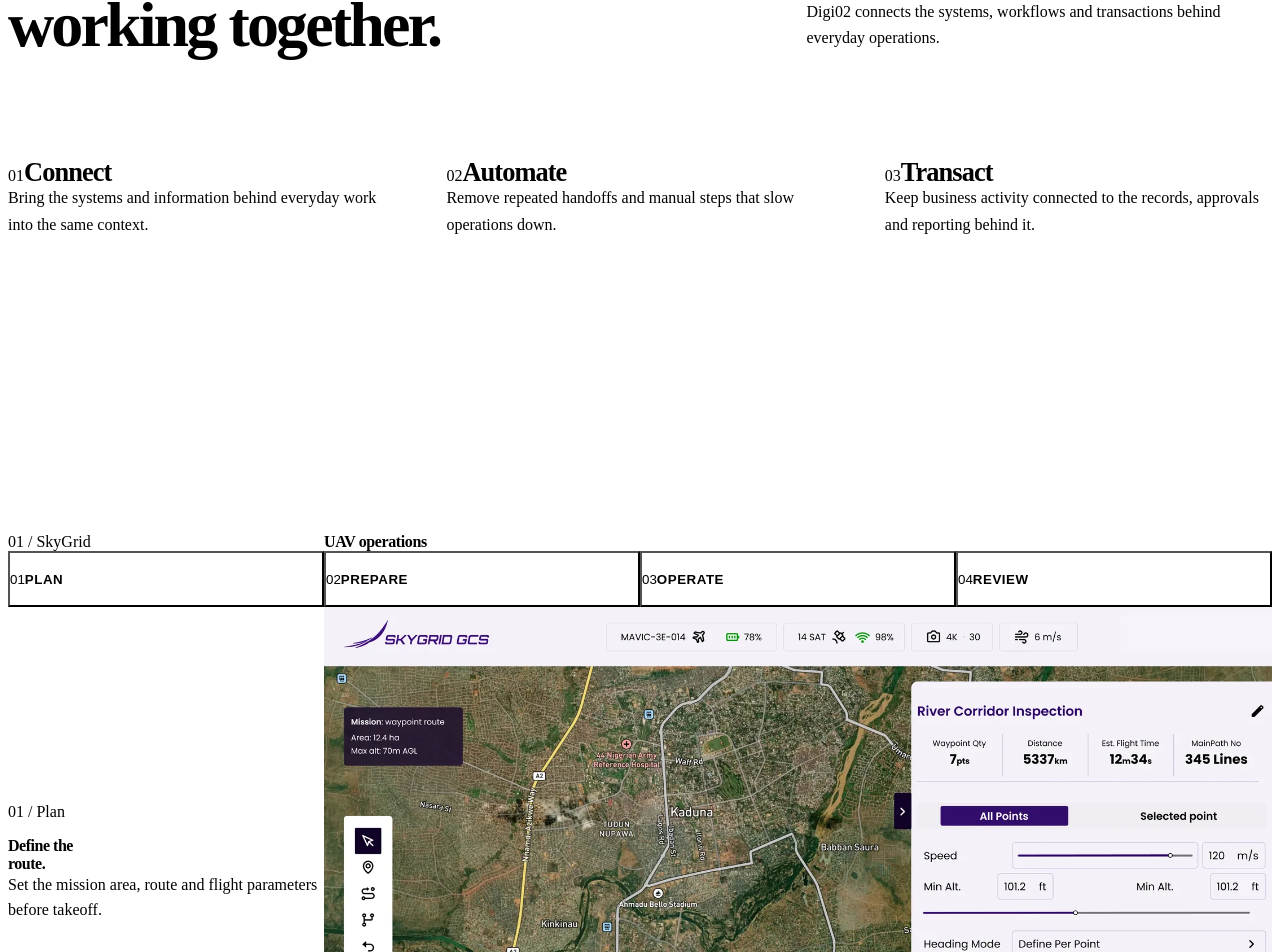
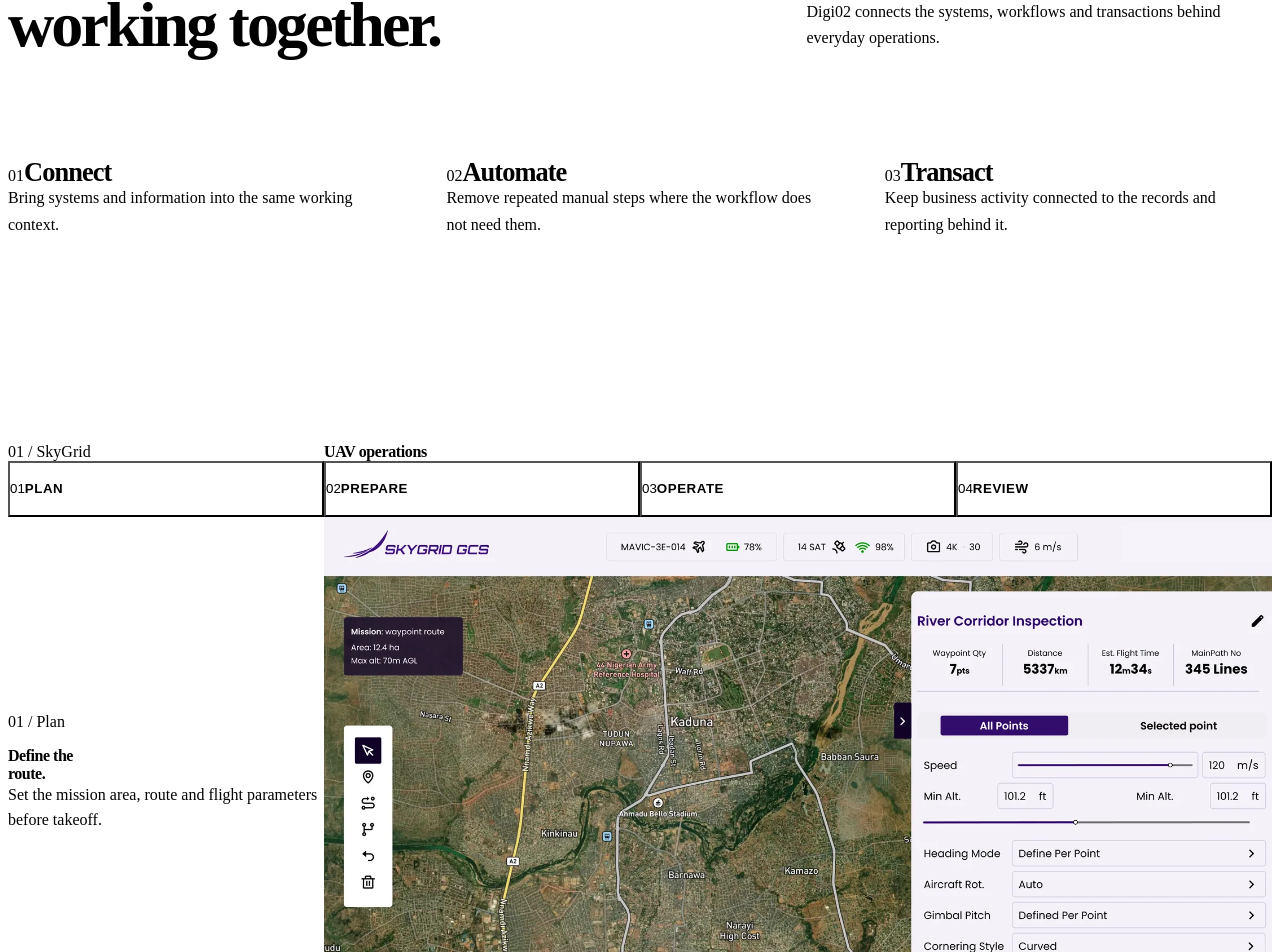
Before and after one commit to emmy16-glitch/Digi02_website, a React (Vite) app: page / in a window 1280 px wide. Shown: the part 915-1867 px from the top of the page. Built offline with nearby package versions, Linux system fonts and the light colour scheme; no server answers; the HTML template or start-up script is replaced by a standard one.

Commit message:
Restore compact editorial operational bridge

```diff
--- a/src/sections/home/SolutionsTransformationSection.tsx
+++ b/src/sections/home/SolutionsTransformationSection.tsx
@@ -5,29 +5,23 @@
   {
     number: '01',
     title: 'Connect',
-    description:
-      'Bring the systems and information behind everyday work into the same context.',
+    description: 'Bring systems and information into the same working context.',
   },
   {
     number: '02',
     title: 'Automate',
-    description:
-      'Remove repeated handoffs and manual steps that slow operations down.',
+    description: 'Remove repeated manual steps where the workflow does not need them.',
   },
   {
     number: '03',
     title: 'Transact',
-    description:
-      'Keep business activity connected to the records, approvals and reporting behind it.',
+    description: 'Keep business activity connected to the records and reporting behind it.',
   },
 ] as const
 
 export function SolutionsTransformationSection() {
   return (
-    <section
-      className="operations-bridge"
-      aria-labelledby="operations-bridge-title"
-    >
+    <section className="operations-bridge" aria-labelledby="operations-bridge-title">
       <Container className="operations-bridge__inner">
         <div className="operations-bridge__intro">
           <p className="operations-bridge__eyebrow type-tech">
@@ -39,8 +33,7 @@
           </h2>
 
           <p className="operations-bridge__summary">
-            Digi02 connects the systems, workflows and transactions behind
-            everyday operations.
+            Digi02 connects the systems, workflows and transactions behind everyday operations.
           </p>
         </div>
 
@@ -49,25 +42,16 @@
           aria-label="How Digi02 approaches connected operations"
         >
           {principles.map((principle) => (
-            <article
-              className="operations-bridge__principle"
-              key={principle.title}
-            >
+            <div className="operations-bridge__principle" key={principle.title}>
               <div className="operations-bridge__principle-heading">
                 <span className="operations-bridge__number type-tech">
                   {principle.number}
                 </span>
-
                 <h3>{principle.title}</h3>
               </div>
-
               <p>{principle.description}</p>
-            </article>
+            </div>
           ))}
-        </div>
-
-        <div className="operations-bridge__exit" aria-hidden="true">
-          <span />
         </div>
       </Container>
     </section>
```
